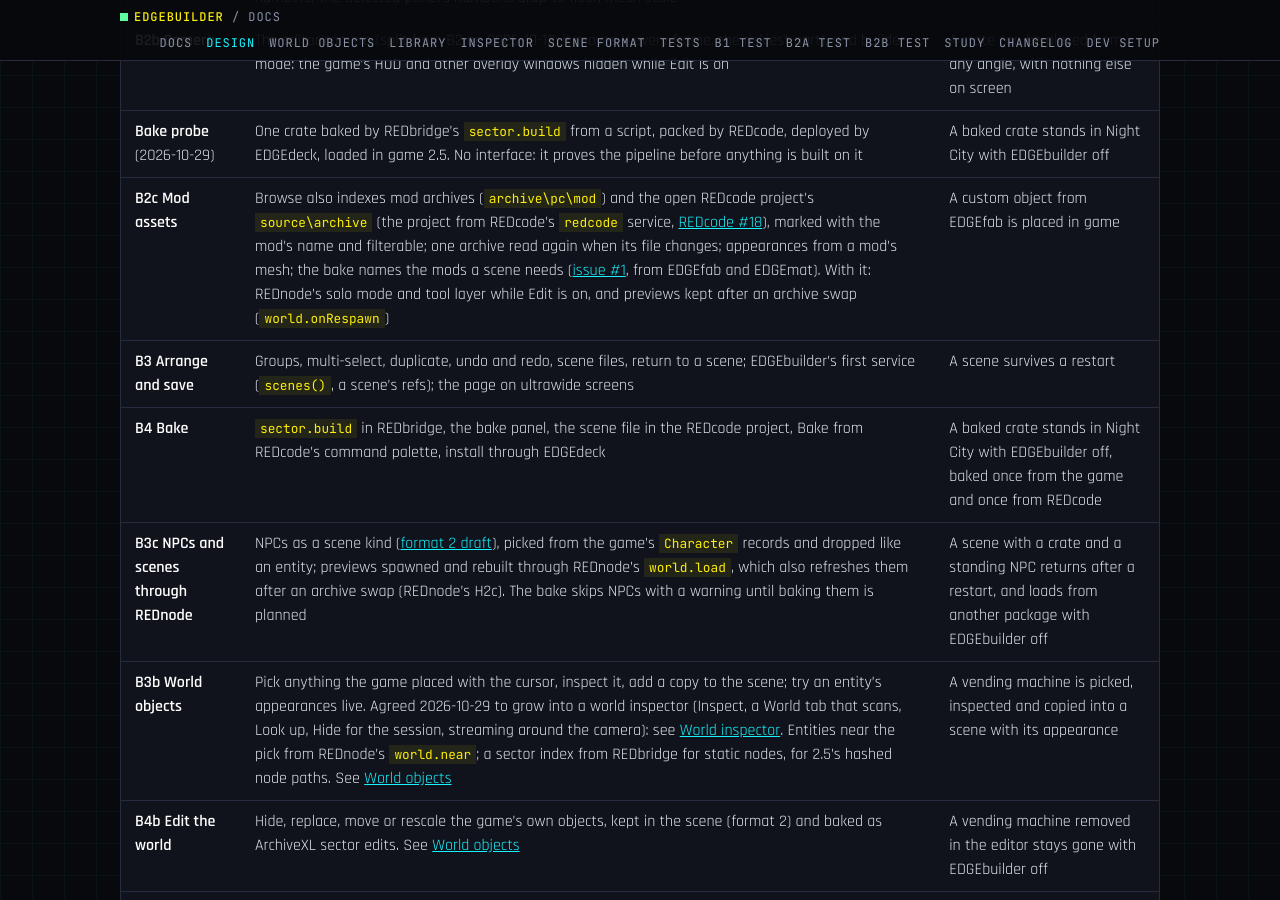
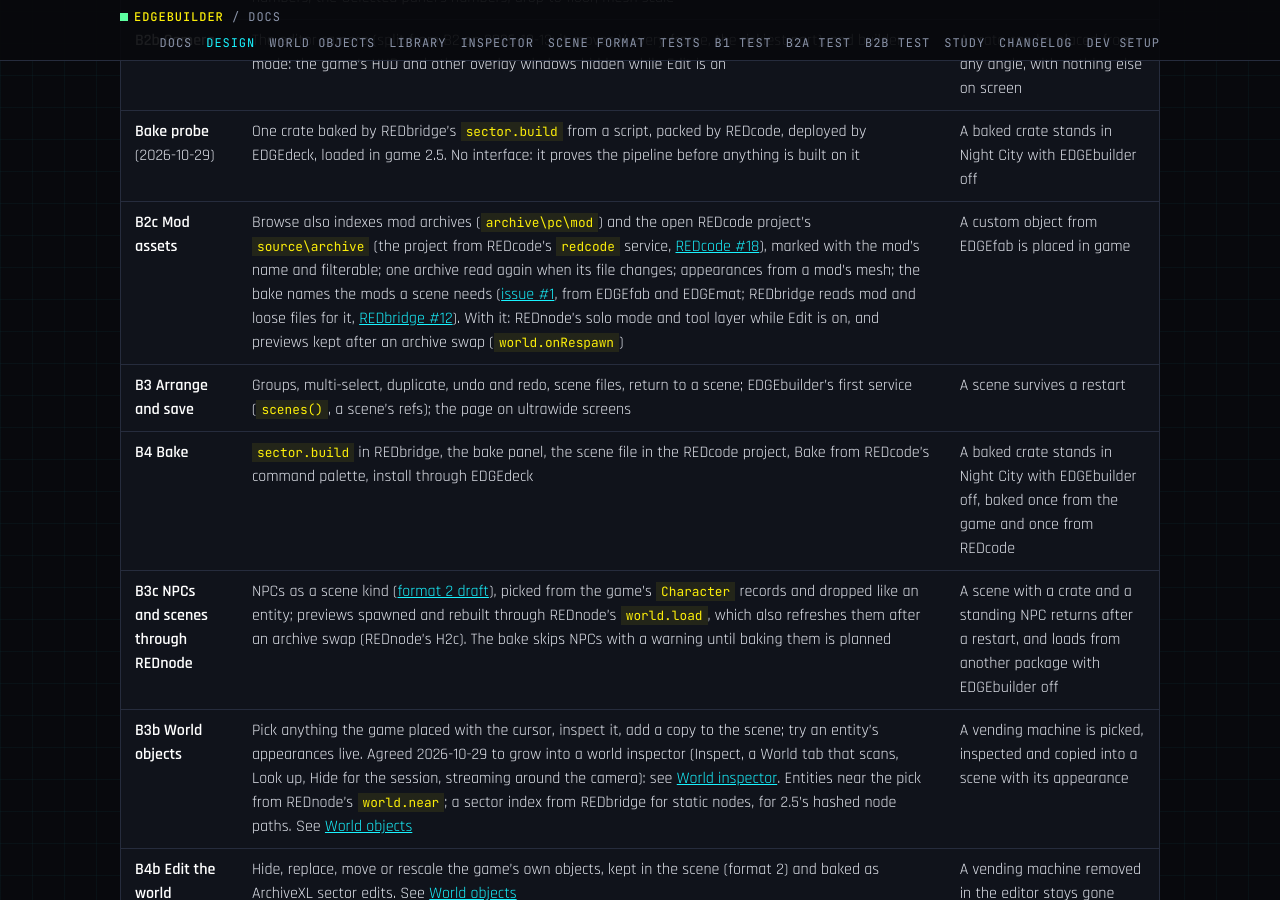
Before and after one commit to Edgemodders/EDGEbuilder, a Jekyll site: the page built from docs/design.md, in a window 1280 px wide and 900 px high, scrolled down 10805 px. Built offline with Jekyll 4.4.1, drawn with Linux system fonts in a browser that asks for light colours.

```diff
--- a/docs/design.md
+++ b/docs/design.md
@@ -223,7 +223,7 @@ For EDGEdeck: the `rednode` kind, so a zip or folder with `rednode-app.json` dep
 | **B2a Position** | The viewport layer and Edit switch, the gizmo, picking in the world, G R S with axis locks and typed numbers, the Selected panel's numbers, drop to floor, mesh scale | A crate goes where it is put |
 | **B2b Camera** | The editor camera (split from B2 on 2026-10-13: it moves V every frame, the riskiest part), and builder mode: the game's HUD and other overlay windows hidden while Edit is on | A crate can be placed from any angle, with nothing else on screen |
 | **Bake probe** (2026-10-29) | One crate baked by REDbridge's `sector.build` from a script, packed by REDcode, deployed by EDGEdeck, loaded in game 2.5. No interface: it proves the pipeline before anything is built on it | A baked crate stands in Night City with EDGEbuilder off |
-| **B2c Mod assets** | Browse also indexes mod archives (`archive\pc\mod`) and the open REDcode project's `source\archive` (the project from REDcode's `redcode` service, [REDcode #18](https://github.com/Edgemodders/REDcode/issues/18)), marked with the mod's name and filterable; one archive read again when its file changes; appearances from a mod's mesh; the bake names the mods a scene needs ([issue #1](https://github.com/Edgemodders/EDGEbuilder/issues/1), from EDGEfab and EDGEmat). With it: REDnode's solo mode and tool layer while Edit is on, and previews kept after an archive swap (`world.onRespawn`) | A custom object from EDGEfab is placed in game |
+| **B2c Mod assets** | Browse also indexes mod archives (`archive\pc\mod`) and the open REDcode project's `source\archive` (the project from REDcode's `redcode` service, [REDcode #18](https://github.com/Edgemodders/REDcode/issues/18)), marked with the mod's name and filterable; one archive read again when its file changes; appearances from a mod's mesh; the bake names the mods a scene needs ([issue #1](https://github.com/Edgemodders/EDGEbuilder/issues/1), from EDGEfab and EDGEmat; REDbridge reads mod and loose files for it, [REDbridge #12](https://github.com/Edgemodders/REDbridge/issues/12)). With it: REDnode's solo mode and tool layer while Edit is on, and previews kept after an archive swap (`world.onRespawn`) | A custom object from EDGEfab is placed in game |
 | **B3 Arrange and save** | Groups, multi-select, duplicate, undo and redo, scene files, return to a scene; EDGEbuilder's first service (`scenes()`, a scene's refs); the page on ultrawide screens | A scene survives a restart |
 | **B4 Bake** | `sector.build` in REDbridge, the bake panel, the scene file in the REDcode project, Bake from REDcode's command palette, install through EDGEdeck | A baked crate stands in Night City with EDGEbuilder off, baked once from the game and once from REDcode |
 | **B3c NPCs and scenes through REDnode** | NPCs as a scene kind ([format 2 draft](scene.md#format-2-draft-npcs)), picked from the game's `Character` records and dropped like an entity; previews spawned and rebuilt through REDnode's `world.load`, which also refreshes them after an archive swap (REDnode's H2c). The bake skips NPCs with a warning until baking them is planned | A scene with a crate and a standing NPC returns after a restart, and loads from another package with EDGEbuilder off |
```
Also changed, not shown: CLAUDE.md (+1 -1 lines).
